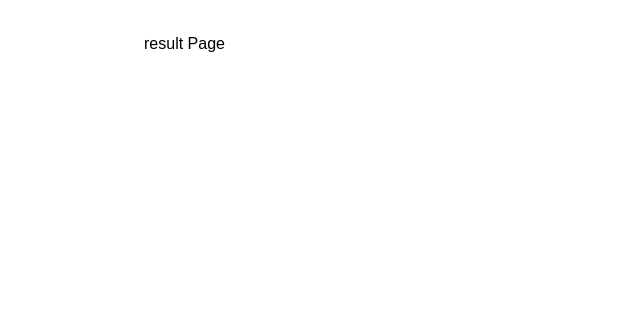
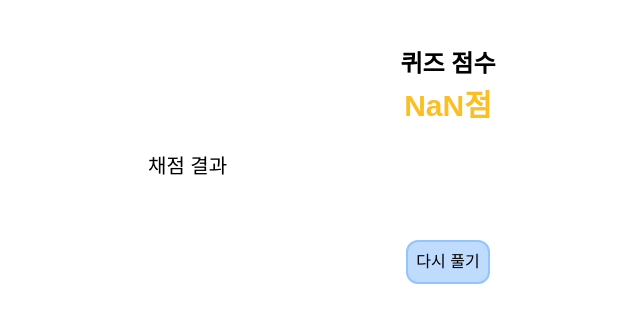
Before and after one commit to Superfish83/memoquiz, a Next.js app: page /JungboTongsin/quiz/result in a window 1280 px wide. Shown: the top 322 px of the page, without its empty margins (192-832 px from the left). Built offline with nearby package versions, Linux system fonts and the light colour scheme; a web font is replaced by a local one.

Commit message:
add result page

```diff
--- a/pages/JungboTongsin/quiz/[quizid].jsx
+++ b/pages/JungboTongsin/quiz/[quizid].jsx
@@ -30,18 +30,21 @@ export default function Quiz(){
         let cor = corrects;
         if(quizData[questionNum].correctAnswer === quizData[questionNum].options[key]){
             console.log("right");
-            cor.push(true);
+            cor.push(1);
         }
         else{
             console.log("wrong");
-            cor.push(false);
+            cor.push(0);
         }
         setCorrects(cor);
         if(questionNum + 1 < quizData.length){
             setQuestionNum(questionNum+1);
         }
         else{
-            router.push('/JungboTongsin/quiz/result')
+            router.push({
+                pathname: '/JungboTongsin/quiz/result',
+                query: { c: corrects, id: router.query.quizid },
+            })
         }
     }
 
--- a/pages/JungboTongsin/quiz/result.jsx
+++ b/pages/JungboTongsin/quiz/result.jsx
@@ -1,7 +1,58 @@
+import { useEffect, useState } from "react";
+import { useRouter } from "next/router";
+import Link from "next/link";
+
 export default function Home() {
+    const [ corrects, setCorrects ] = useState([]);
+    const router = useRouter();
+
+    useEffect(() => {
+        if(!router.isReady) return;
+
+        if(router.query.c){
+            setCorrects(router.query.c);
+        }
+        else{
+            alert("잘못된 접근입니다.");
+        }
+    }, [router.isReady])
+
     return (
     <div>
-        result Page
+        <div className="text-center p-4 text-2xl font-bold">
+            퀴즈 점수
+            <div className="text-3xl p-2 text-amber-400">
+                {Math.round((corrects.filter(item => item === "1").length)
+                / (corrects.length) * 100)}점
+            </div>
+        </div>
+        <div className="text-xl p-1">채점 결과</div>
+        {corrects ? (
+        <div className="grid grid-cols-5">
+            {corrects?.map((data, key) => (
+                <div className="border-2 text-center" key={key}>
+                    <div className="border-2">
+                        {key+1}번
+                    </div>
+                    <div className="border-2">
+                        {data === "1" ? (<div className="text-blue-500 text-bold">
+                            O
+                        </div>) : (<div className="text-red-500 text-bold">
+                            X
+                        </div>)}
+                    </div>
+                </div>
+            ))}
+        </div>) : null}
+
+        <div className="w-full flex justify-center mt-10">
+        <button
+            className="border-2 border-blue-300 bg-blue-200 rounded-xl p-2 my-4"
+            onClick={() => { router.push(`/JungboTongsin/quiz/${router.query.id}` ); }
+        }>
+            다시 풀기
+        </button>
+        </div>
     </div>
     );
 }
--- a/pages/index.jsx
+++ b/pages/index.jsx
@@ -10,7 +10,7 @@ export default function Index(){
                     {name}
                 </div>
                 <Image
-                    className="p-2"
+                    className="p-2 mx-auto"
                     src={imgpath}
                     width={500}
                     height={500}
```
